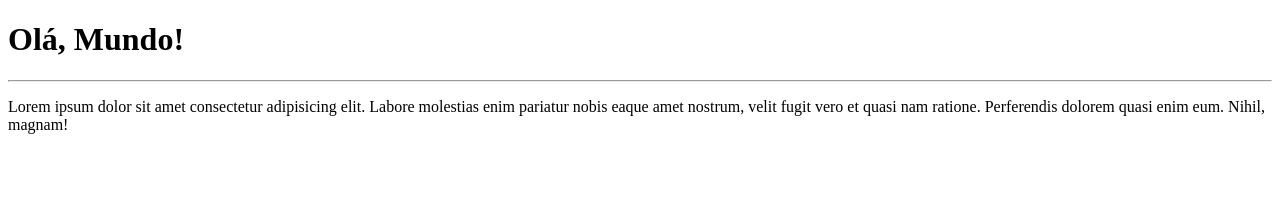
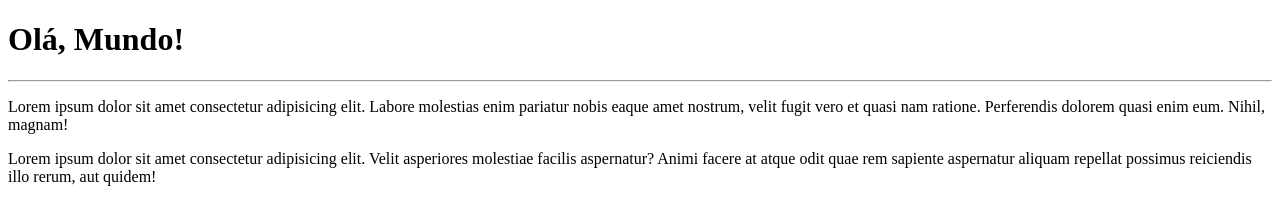
Before and after one commit to MadhierLima/Ola-Mundo, a plain HTML site: page site-exemplo/index.html in a window 1280 px wide. Drawn offline with Linux system fonts and the light colour scheme.

Commit message:
adicionei um paragráfo

```diff
--- a/site-exemplo/index.html
+++ b/site-exemplo/index.html
@@ -9,5 +9,6 @@
   <h1>Olá, Mundo!</h1>
   <hr>
   <p>Lorem ipsum dolor sit amet consectetur adipisicing elit. Labore molestias enim pariatur nobis eaque amet nostrum, velit fugit vero et quasi nam ratione. Perferendis dolorem quasi enim eum. Nihil, magnam!</p>
+  <p>Lorem ipsum dolor sit amet consectetur adipisicing elit. Velit asperiores molestiae facilis aspernatur? Animi facere at atque odit quae rem sapiente aspernatur aliquam repellat possimus reiciendis illo rerum, aut quidem!</p>
 </body>
 </html>
```
